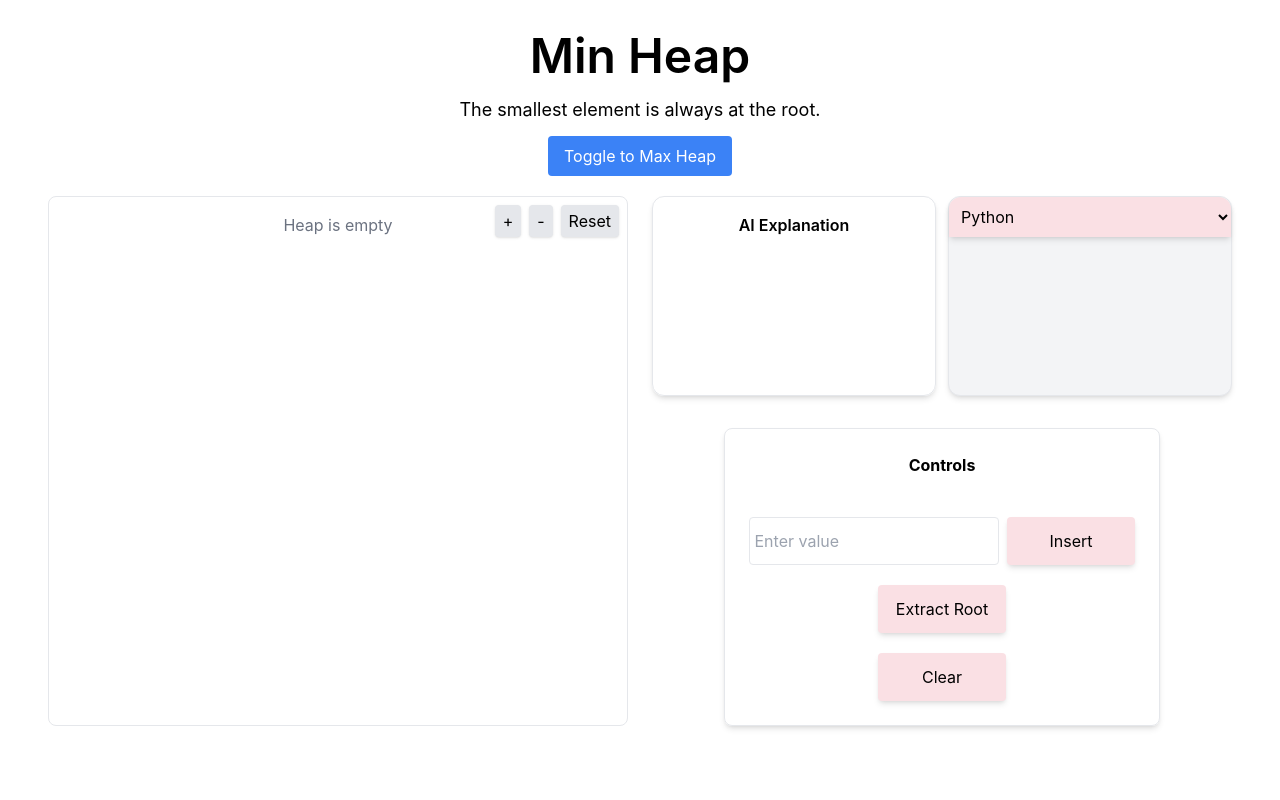
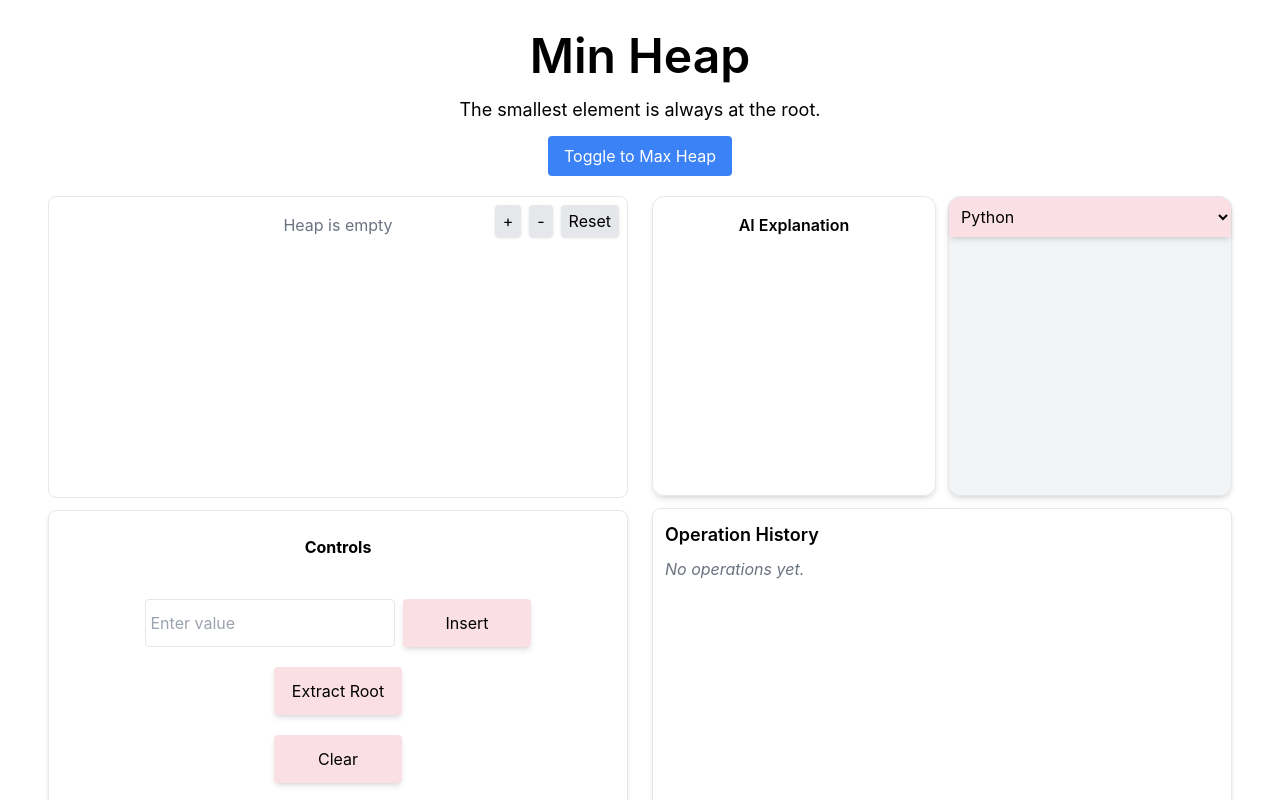
Before and after one commit to Zohra132/Data-Vis, a React (Create React App) app in the folder frontend/: page /Heap in a window 1280 px wide. Shown: the top 800 px of the page. Built offline with nearby package versions, Linux system fonts and the light colour scheme.

Commit message:
Add Operation History to Heap page

```diff
--- a/frontend/src/components/Heap/Heap.js
+++ b/frontend/src/components/Heap/Heap.js
@@ -4,6 +4,7 @@ import HeapCodeSnippets from "./HeapCodeSnippets";
 import AIExplanation from "../AIExplanation";
 import CodeDisplay from "../CodeDisplay";
 import DataStructureControls from "../DataStructureControls";
+import HistoryLog from "../HistoryLog";
 
 const Heap = () => {
   const [heapType, setHeapType] = useState("min");
@@ -15,7 +16,14 @@ const Heap = () => {
   const [currentOperation, setCurrentOperation] = useState(null);
   const [swappingIndices, setSwappingIndices] = useState([]);
   const [insertedIndex, setInsertedIndex] = useState(null);
+  const [history, setHistory] = useState([]);
 
+  const addHistory = (action, value = null, index = null) => {
+    setHistory((prev) => [
+      ...prev,
+      { action, value, index },
+    ]);
+  };
 
   useEffect(() => {
     if (currentOperation) {
@@ -95,6 +103,7 @@ const Heap = () => {
     const newHeap = [...heap, Number(input)];
     setHeap(newHeap);
     setCurrentOperation("insert");
+    addHistory("Insert", input);
     await heapifyUp(newHeap, setHeap, 1000); // 1-second pause
     setInput("");
     await explainStep("insert", input, heap);
@@ -106,6 +115,7 @@ const Heap = () => {
     const root = heap[0];
     const newHeap = [...heap];
     const end = newHeap.pop();
+    addHistory("Extract Root", root);
     if (newHeap.length > 0) {
       newHeap[0] = end;
       setHeap([...newHeap]);
@@ -120,6 +130,7 @@ const Heap = () => {
   const handleClear = async () => {
     setHeap([]);
     setCurrentOperation("clear");
+    addHistory("Clear");
     await explainStep("clear", null, heap);
   };
 
@@ -157,22 +168,14 @@ const Heap = () => {
       </button>
 
       <div className="grid grid-cols-2 mt-5 gap-6">
-        <HeapVisuals
-          heap={heap}
-          currentOperation={currentOperation}
-          swappingIndices={swappingIndices}
-          insertedIndex={insertedIndex}
-        />
         <div>
-          <div className="grid grid-cols-2 gap-3 mb-8 min-h-[200px]">
-            <AIExplanation explanation={explanation} />
-            <CodeDisplay
-              language={language}
-              setLanguage={setLanguage}
-              codeSnippet={codeSnippet}
-            />
-          </div>
-          <div className="flex justify-center">
+          <HeapVisuals
+            heap={heap}
+            currentOperation={currentOperation}
+            swappingIndices={swappingIndices}
+            insertedIndex={insertedIndex}
+          />
+          <div className="my-3">
             <DataStructureControls
               input={input}
               setInput={setInput}
@@ -186,6 +189,19 @@ const Heap = () => {
             />
           </div>
         </div>
+        <div>
+          <div className="grid grid-cols-2 gap-3 mb-3 min-h-[300px]">
+            <AIExplanation explanation={explanation} />
+            <CodeDisplay
+              language={language}
+              setLanguage={setLanguage}
+              codeSnippet={codeSnippet}
+            />
+          </div>
+          <div className="h-[500px]">
+            <HistoryLog history={history}  />
+          </div>
+        </div>
 
       </div>
     </div>
```
